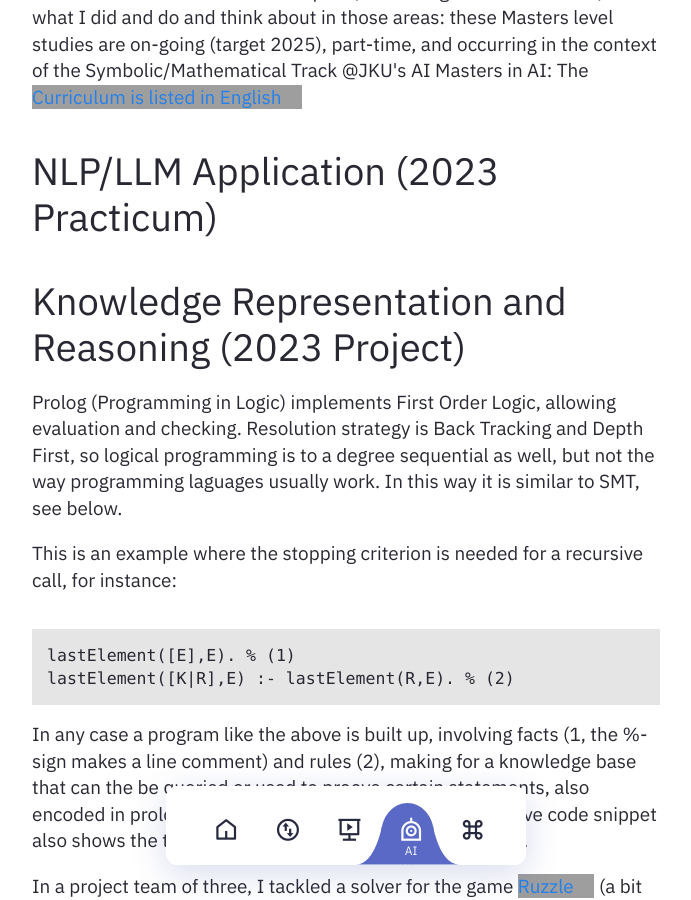
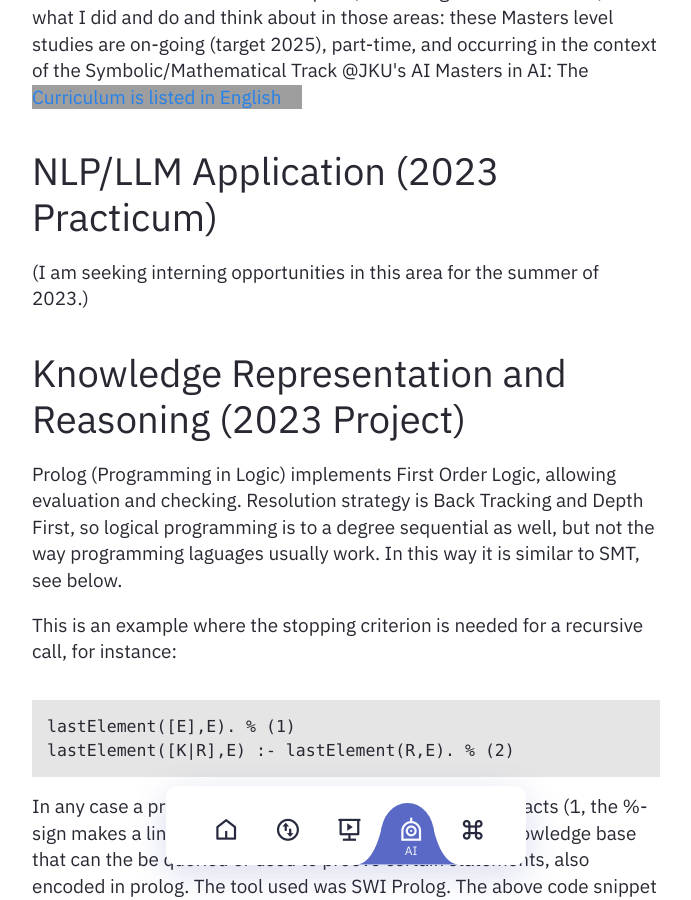
Before and after one commit to heseltime/heseltime.github.io, a Jekyll site: the page built from pages/rDai.md, in a window 1280 px wide and 900 px high, scrolled down 387 px, cut to the strip 0-900 px from the top of the window. Shown: the whole strip, without its empty margins (294-985 px from the left). Built offline with Jekyll 4.4.1, drawn with Linux system fonts in a browser that asks for light colours; grey boxes are pictures that could not be loaded.

Commit message:
note about interning

```diff
--- a/pages/rDai.md
+++ b/pages/rDai.md
@@ -10,6 +10,8 @@ feedformat: none
 What follows are a selection of topics (correlating with course work) and what I did and do and think about in those areas: these Masters level studies are on-going (target 2025), part-time, and occurring in the context of the Symbolic/Mathematical Track @JKU's AI Masters in AI: The [Curriculum is listed in English](https://studienhandbuch.jku.at/curr/933)
 
 # NLP/LLM Application (2023 Practicum) #
+
+(I am seeking interning opportunities in this area for the summer of 2023.)
 
 # Knowledge Representation and Reasoning (2023 Project) #
 
```
